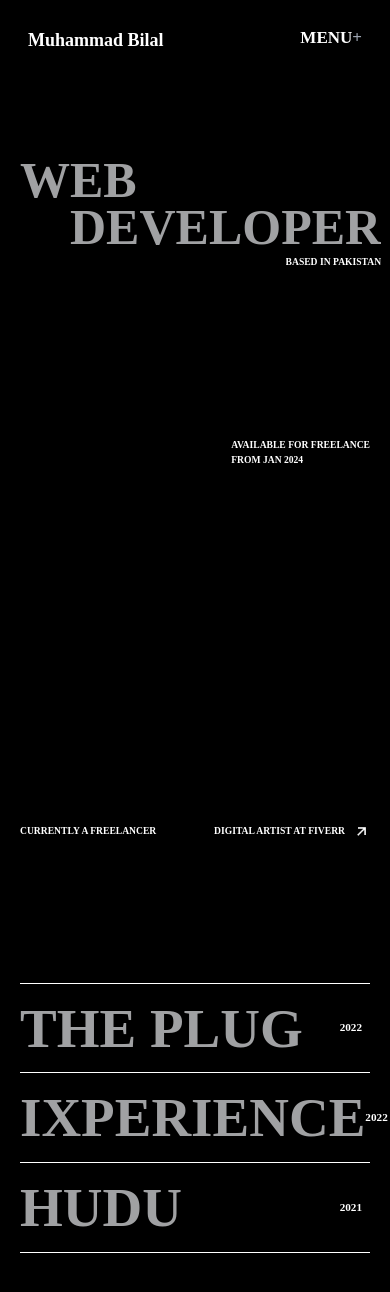
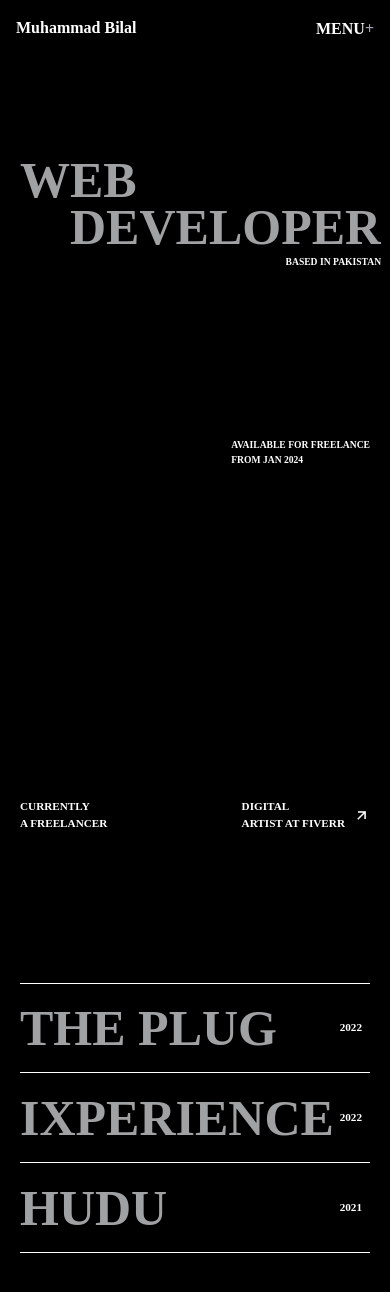
Before and after one commit to bilalmuhammad41/cynthia_ugwu_replica, a React (Vite) app: page / in a window 390 px wide. Shown: the top 1292 px of the page. Built offline with nearby package versions, Linux system fonts and the light colour scheme.

Commit message:
Fixed responsivness issues.

```diff
--- a/src/components/Nav/Nav.jsx
+++ b/src/components/Nav/Nav.jsx
@@ -118,23 +118,16 @@ const Nav = () => {
 
 
 
-
-
-
-
-
-
-
   return (
 
     <nav className= "flex fixed w-full xl:max-w-[1700px] z-10">
 
 
       {/* Desktop Navbar */}
-      <div className='flex items-center justify-between w-full h-[80px] py-5 px-7 bg-black'>
+      <div className='flex items-center justify-between w-full h-[80px] max-ss:h-[55px] py-5 max-ss:px-4 px-7 bg-black'>
                        {/* Logo */}
         <div className='text-white font-semibold'>
-          <h3 className='text-lg'>Muhammad Bilal</h3>
+          <h3 className='text-lg max-ss:text-[1rem]'>Muhammad Bilal</h3>
         </div>
                        {/* Right side Nav */}
         <div className='flex flex-col justify-between items-end h-[30px] relative'>
@@ -168,7 +161,7 @@ const Nav = () => {
           <div className={`max-sm:flex hidden menu-btn-container overflow-hidden absolute ${mobileMenuBtnVisible ? 'menu-button-visible underline-effect' : 'menu-button-not-visible'} `}
             onClick={(e) => handleMobileMenuClick(e)}>
 
-            <button className={` text-white select-none font-semibold text-[17px] menu-button flex justify-center items-center `}>
+            <button className={` text-white select-none font-semibold text-[17px] max-ss:text-[1rem] mt-1 menu-button flex justify-center items-center `}>
               <span >MENU</span>
               <span className='text-gray-400'>+</span>
             </button>
--- a/src/sections/Home/Home.jsx
+++ b/src/sections/Home/Home.jsx
@@ -16,21 +16,21 @@ const Home = () => {
 
 
   return (
-    <section className='home flex flex-col justify-between py-20 mt-[80px] xl:max-w-[1700px] w-full h-[100vh] bg-black'>
+    <section className='home flex flex-col justify-between py-20 mt-[80px] xl:max-w-[1700px] w-full h-[100svh] bg-black'>
 
       {/* Top */}
 
       <div className='text-white '>
 
         {/* Main Heading */}
-        <div className='flex flex-col md:pl-12 sm:pl-10 ss:pl-6 xs:pl-5 '>
+        <div className='flex flex-col md:pl-12 sm:pl-10 ss:pl-6 pl-5 '>
 
           {/* Main Container */}
           <div className='flex flex-col w-min items-end'>
             <div className='flex-col text-[#a0a1a3] lg:text-[200px] md:text-[150px] sm:text-[100px] ss:text-[90px] text-[50px] text-container'>
               <span className='hero-text flex items-center font-semibold lg:h-[170px]  md:h-[130px] sm:h-[90px] ss:h-[80px] h-[40px] overflow-hidden '><h1 className='not-visible to-transition'>WEB</h1></span>
 
-              <span className='hero-text flex items-center font-semibold lg:h-[170px] md:ml-[170px] md:h-[130px] sm:ml-[120px] sm:h-[90px] ss:ml-[100px] ss:h-[80px] h-[55px] xs:ml-[50px] overflow-hidden'><h1 className='not-visible to-transition'>DEVELOPER</h1></span>
+              <span className='hero-text flex items-center font-semibold lg:h-[170px] md:ml-[170px] md:h-[130px] sm:ml-[120px] sm:h-[90px] ss:ml-[100px] ss:h-[80px] h-[55px] ml-[50px] overflow-hidden'><h1 className='not-visible to-transition'>DEVELOPER</h1></span>
             </div>
 
             <div className='flex overflow-hidden'>
@@ -46,9 +46,9 @@ const Home = () => {
       </div>
 
       {/* Bottom */}
-      <div className='text-white md:text-sm sm:text-[0.7rem] ss:text-[0.7rem] text-[0.6rem] font-semibold justify-between flex w-full bottom-0 px-5 pb-1 overflow-hidden'>
-        <h2 className='flex items-center left-0 not-visible to-transition delay-[600ms]'>CURRENTLY A FREELANCER</h2>
-        <h2 className='flex items-center ml-[-10%] cursor-pointer not-visible to-transition delay-[600ms] underline-effect arrow-rotate'>DIGITAL ARTIST AT FIVERR <img className=' arrow ml-2 md:h-[20px] md:w-[20px] h-[17px] w-[17px]' src={arrow_right_up} alt=""  /></h2>
+      <div className='text-white md:text-sm sm:text-[0.7rem] ss:text-[0.7rem]  text-[0.7rem] font-semibold justify-between flex w-full bottom-0 px-5 pb-1 overflow-hidden'>
+        <h2 className='flex items-center max-xs:w-[5rem] mb-2 left-0 not-visible to-transition delay-[600ms]'>CURRENTLY <br className='hidden max-ss:block' />A FREELANCER</h2>
+        <h2 className='flex items-center max-xs:items-end ml-[-10%] cursor-pointer mb-2 not-visible to-transition delay-[600ms] underline-effect arrow-rotate'>DIGITAL <br className='hidden max-ss:block' /> ARTIST AT FIVERR <img className=' arrow ml-2 md:h-[20px] md:w-[20px] h-[17px] w-[17px]' src={arrow_right_up} alt=""  /></h2>
          <button className='w-[25px] h-[25px] max-sm:hidden flex justify-center items-center rounded-full bg-gray-400 right-0 not-visible to-transition delay-[600ms] arrow-translate'><img className='arrow-down max-xs:h-[10px] max-xs:w-[10px]' src={arrow_down} alt="" /></button>
       </div>
 
--- a/src/sections/Projects/Projects.jsx
+++ b/src/sections/Projects/Projects.jsx
@@ -3,11 +3,16 @@ import {NavItems} from '../../constants'
 
 const Projects = () => {
   return (
-    <section className='w-full md:py-[15vh] sm:py-[10vh] ss:py-[10vh] xs:py-[7vh] bg-black xl:max-w-[1700px] md:px-12 sm:px-10 ss:px-6 xs:px-5 '>
+    <section className='w-full md:py-[15vh] sm:py-[10vh] ss:py-[10vh] xs:py-[7vh] bg-black xl:max-w-[1700px] md:px-12 sm:px-10 ss:px-6 px-5 '>
       <div className='flex flex-col'>
+
+        {/* Project Div */}
+
         {NavItems.filter(item=> !['playground', 'contact'].includes(item)).map((item, index)=>(
-          <div className= {`flex md:h-[250px] sm:h-[150px] ss:h-[120px] xs:h-[90px] text-container border-white ${index == 0 ? 'border-t-[1px]':''} border-b-[1px] leading-none items-center cursor-pointer`} key={index}>
-            <h1 className='flex-1 text-[#a0a1a3] text-[80px] uppercase font-semibold md:text-[120px] sm:text-[80px] ss:text-[70px] xs:text-[55px] text-container '>{item}</h1>
+          <div className= {`flex md:h-[250px] sm:h-[150px] ss:h-[120px] h-[90px] text-container border-white ${index == 0 ? 'border-t-[1px]':''} border-b-[1px] leading-none items-center cursor-pointer`} key={index}>
+
+            {/* Project Title and Year */}
+            <h1 className='flex-1 text-[#a0a1a3] uppercase font-semibold md:text-[120px] sm:text-[80px] ss:text-[70px] text-[50px] text-container '>{item}</h1>
             <h3 className='text-white pr-2 font-semibold md:text-sm text-[0.7rem]' >{index === 0? '2022':''}{index === 1? '2022':''}{index === 2? '2021':''}</h3>
           </div>
         ))}
```
